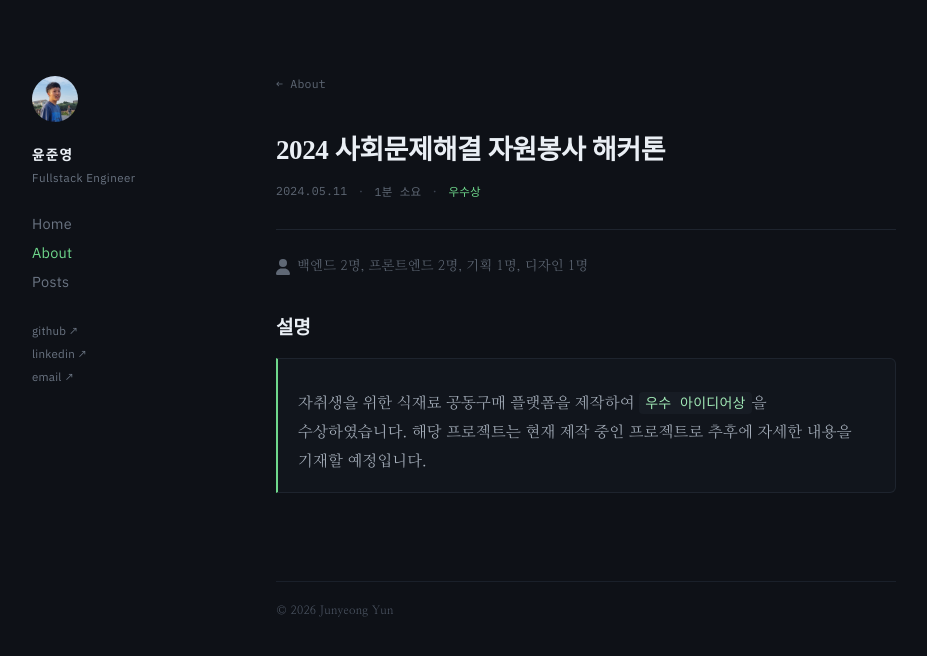
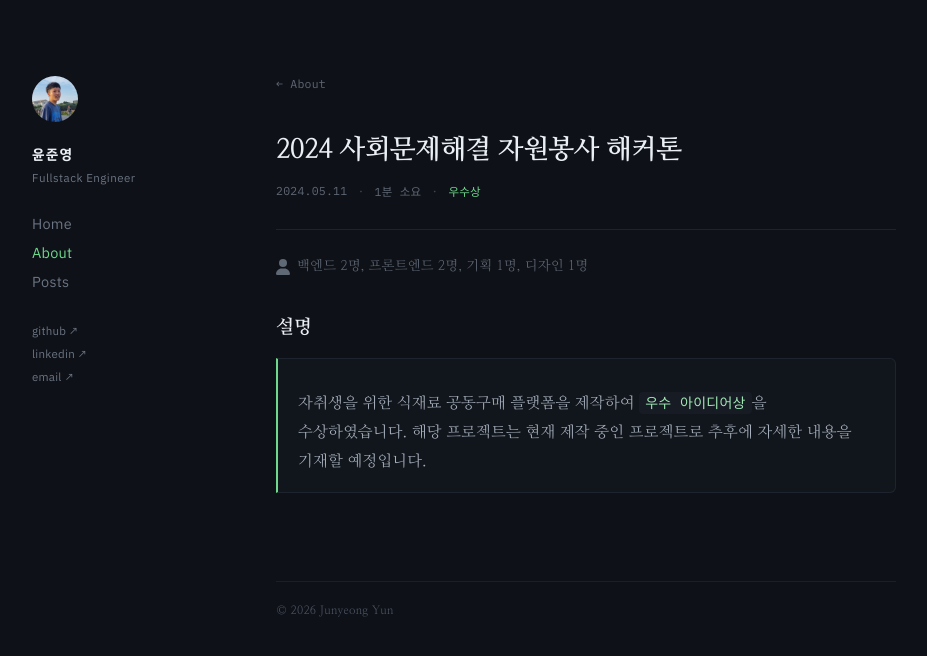
Before and after one commit to ypjun100/v2.junyeong.dev, a Jekyll site: the page built from content/_awards/2024-사회문제해결-자원봉사-해커톤.md, in a window 1280 px wide. Shown: the top 656 px of the page, without its empty margins (138-1065 px from the left). Built offline with Jekyll 4.4.1, drawn with Linux system fonts in a browser that asks for light colours.

Commit message:
style: use Nanum Myeongjo for titles and headings
Noto Serif KR was three weights of a heavy face used only by post titles and
body headings, and it doubled the font payload on post pages. Sharing the body
face means every page now needs the same six files, so the whole set is fetched
once on the first visit and later pages cost nothing.

Nanum Myeongjo ships 400 and 700 only, so post titles drop from the mockup's
900 to 700. Size still separates them from body headings.

```diff
--- a/_sass/_post.scss
+++ b/_sass/_post.scss
@@ -28,7 +28,7 @@
   margin: 0;
   font-family: var(--font-post-title);
   font-size: 27px;
-  font-weight: 900;
+  font-weight: 700;
   color: var(--text-strong);
   line-height: 1.42;
   letter-spacing: -0.015em;
--- a/_sass/_tokens.scss
+++ b/_sass/_tokens.scss
@@ -44,7 +44,9 @@
   // display=optional stays close instead of dropping to Times.
   --font-ui: "IBM Plex Sans KR", "Apple SD Gothic Neo", "Malgun Gothic", sans-serif;
   --font-content: "Nanum Myeongjo", AppleMyungjo, Batang, serif;
-  --font-post-title: "Noto Serif KR", AppleMyungjo, Batang, serif;
+  // Titles and headings share the body face. Nanum Myeongjo ships 400 and 700
+  // only, so the heaviest heading is 700 rather than the 900 of the mockup.
+  --font-post-title: "Nanum Myeongjo", AppleMyungjo, Batang, serif;
   --font-mono: "IBM Plex Mono", monospace;
   --tracking: 0.015em;
 }
```
